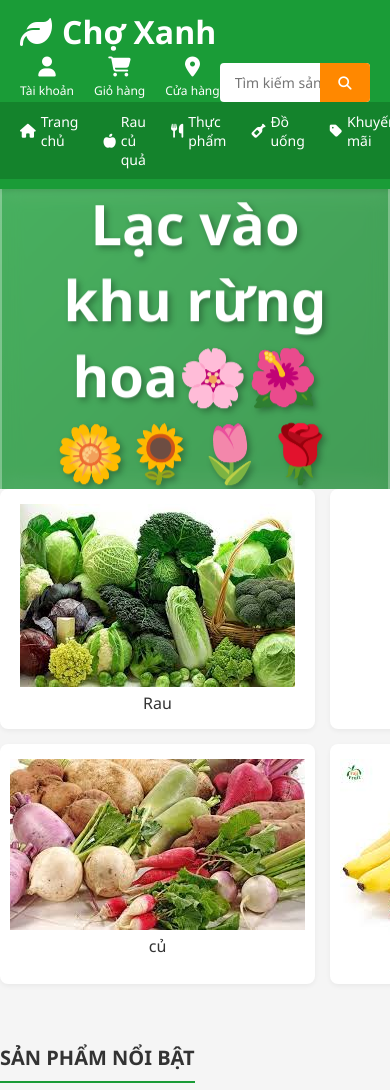
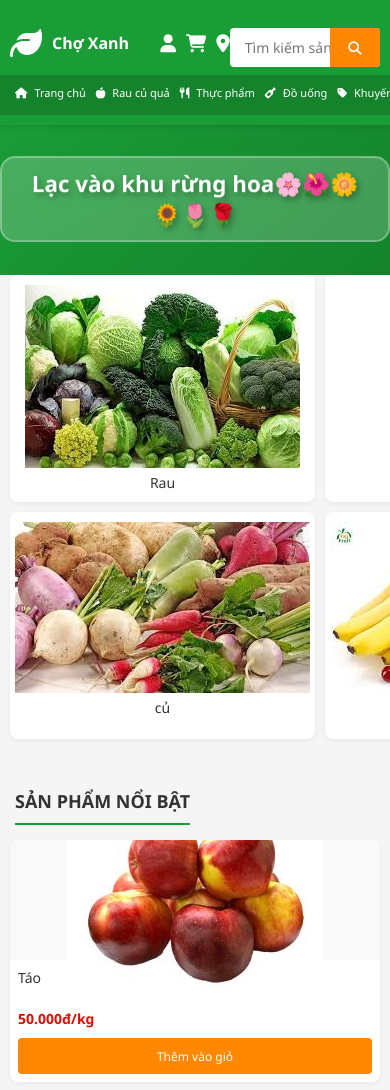
Before and after one commit to phannguyen050904-commits/Cho-Xanh, a plain HTML site: page index.html in a window 390 px wide. Shown: the top 1090 px of the page. Drawn offline with Linux system fonts and the light colour scheme.

Commit message:
Add files via upload

```diff
--- a/style.css
+++ b/style.css
@@ -333,41 +333,161 @@ footer {
 }
 
 /* Responsive */
-@media (max-width: 992px) {
-    .categories {
-        grid-template-columns: repeat(4, 1fr);
-    }
-
-    .products {
-        grid-template-columns: repeat(3, 1fr);
-    }
-
-    .footer-container {
-        grid-template-columns: repeat(2, 1fr);
-    }
-}
-
+/* Responsive cải tiến cho điện thoại */
 @media (max-width: 768px) {
     .header-top {
         flex-wrap: wrap;
+        padding: 10px 15px;
+    }
+
+    .logo {
+        order: 1;
+        flex: 1;
+    }
+
+    .logo h1 {
+        font-size: 18px;
+    }
+
+    .header-actions {
+        order: 2;
+        gap: 15px;
+    }
+
+    .header-action {
+        font-size: 10px;
+    }
+
+    .header-action i {
+        font-size: 16px;
     }
 
     .search-bar {
         order: 3;
         max-width: 100%;
         margin: 10px 0 0;
+        width: 100%;
     }
 
+    /* Navigation */
+    .nav-container {
+        padding: 0 15px;
+        overflow-x: auto;
+    }
+
+    .nav-menu {
+        gap: 15px;
+        padding-bottom: 5px;
+    }
+
+    .nav-menu li a {
+        font-size: 12px;
+        white-space: nowrap;
+    }
+
+    /* Banner */
+    .banner {
+        height: 200px;
+    }
+
+    .bannertext h1 {
+        font-size: 1.8em;
+        padding: 15px 25px;
+    }
+
+    /* Categories */
     .categories {
-        grid-template-columns: repeat(3, 1fr);
+        grid-template-columns: repeat(2, 1fr);
+        gap: 10px;
+        padding: 0 10px;
+    }
+
+    .category {
+        padding: 10px 5px;
+    }
+
+    .category-name {
+        font-size: 14px;
+    }
+
+    /* Products */
+    .section-title {
+        font-size: 18px;
+        margin: 20px 15px 15px;
     }
 
     .products {
         grid-template-columns: repeat(2, 1fr);
+        gap: 10px;
+        padding: 0 10px;
+    }
+
+    .product-image {
+        height: 120px;
+    }
+
+    .product-info {
+        padding: 8px;
+    }
+
+    .product-name {
+        font-size: 14px;
+        height: 36px;
+    }
+
+    .product-price {
+        font-size: 14px;
+    }
+
+    .add-to-cart {
+        padding: 6px;
+        font-size: 12px;
+    }
+
+    /* Footer */
+    .footer-container {
+        grid-template-columns: 1fr;
+        gap: 20px;
+        padding: 0 15px;
+    }
+
+    .footer-column h3 {
+        font-size: 16px;
+        margin-bottom: 15px;
     }
 }
 
-@media (max-width: 576px) {
+@media (max-width: 480px) {
+    .header-top {
+        padding: 8px 10px;
+    }
+
+    .logo h1 {
+        font-size: 16px;
+    }
+
+    .header-actions {
+        gap: 10px;
+    }
+
+    .header-action span {
+        display: none; /* Ẩn text, chỉ hiển thị icon trên màn hình rất nhỏ */
+    }
+
+    .header-action i {
+        font-size: 18px;
+        margin-bottom: 0;
+    }
+
+    .banner {
+        height: 150px;
+    }
+
+    .bannertext h1 {
+        font-size: 1.4em;
+        padding: 10px 20px;
+    }
+
     .categories {
         grid-template-columns: repeat(2, 1fr);
     }
@@ -376,7 +496,35 @@ footer {
         grid-template-columns: 1fr;
     }
 
-    .footer-container {
-        grid-template-columns: 1fr;
+    .nav-menu {
+        gap: 10px;
+    }
+
+    .nav-menu li a {
+        font-size: 11px;
+    }
+
+    .nav-menu li a i {
+        margin-right: 2px;
     }
 }
+
+/* Thêm hiệu ứng cho các phần tử tương tác */
+.category, .product, .header-action, .nav-menu li a {
+    transition: all 0.3s ease;
+}
+
+/* Cải thiện khả năng nhấn trên mobile */
+@media (max-width: 768px) {
+    .category, .product, .header-action, .nav-menu li a, .add-to-cart {
+        cursor: pointer;
+        -webkit-tap-highlight-color: transparent;
+    }
+
+    .add-to-cart {
+        min-height: 36px;
+        display: flex;
+        align-items: center;
+        justify-content: center;
+    }
+}
```
